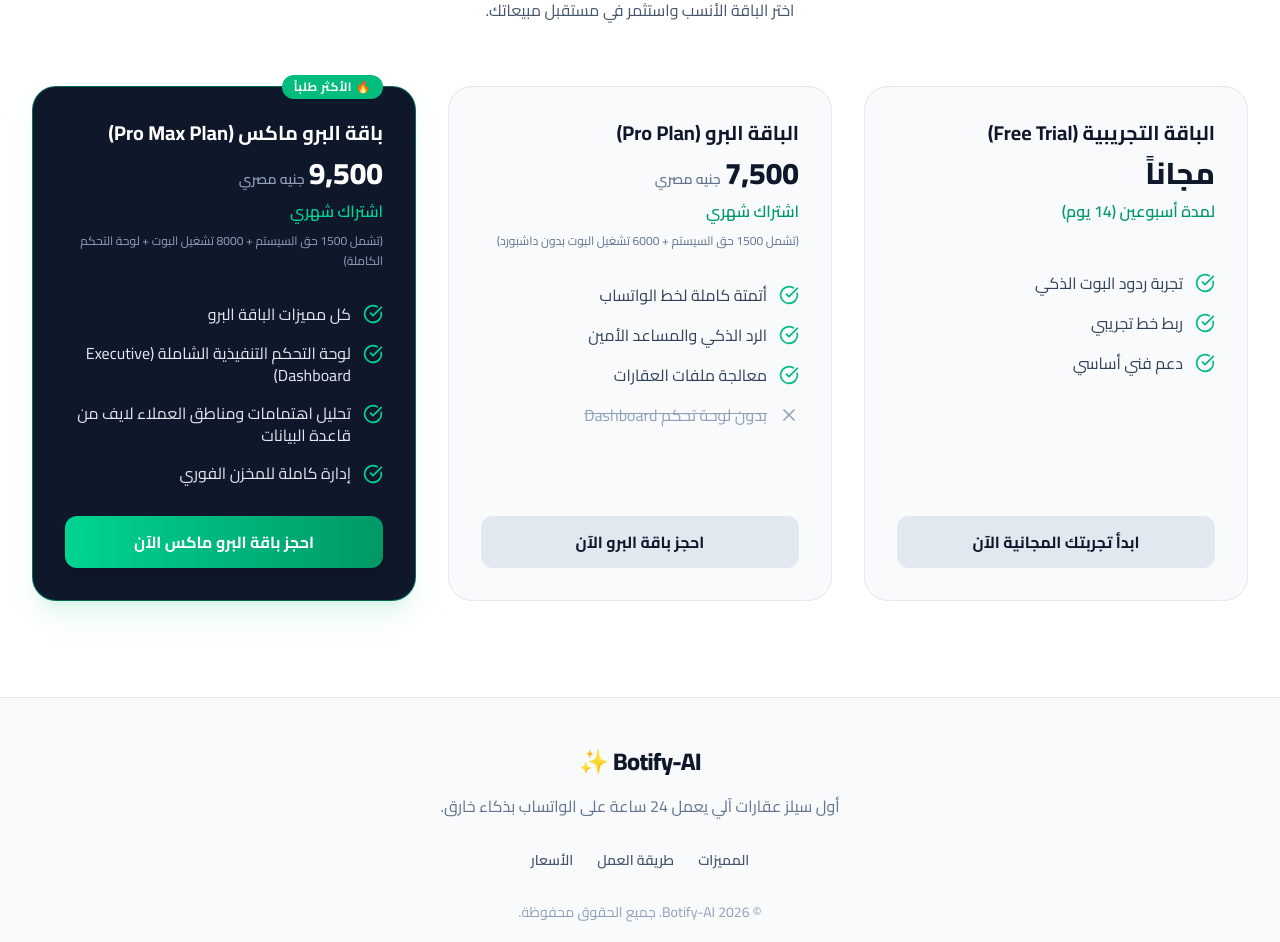
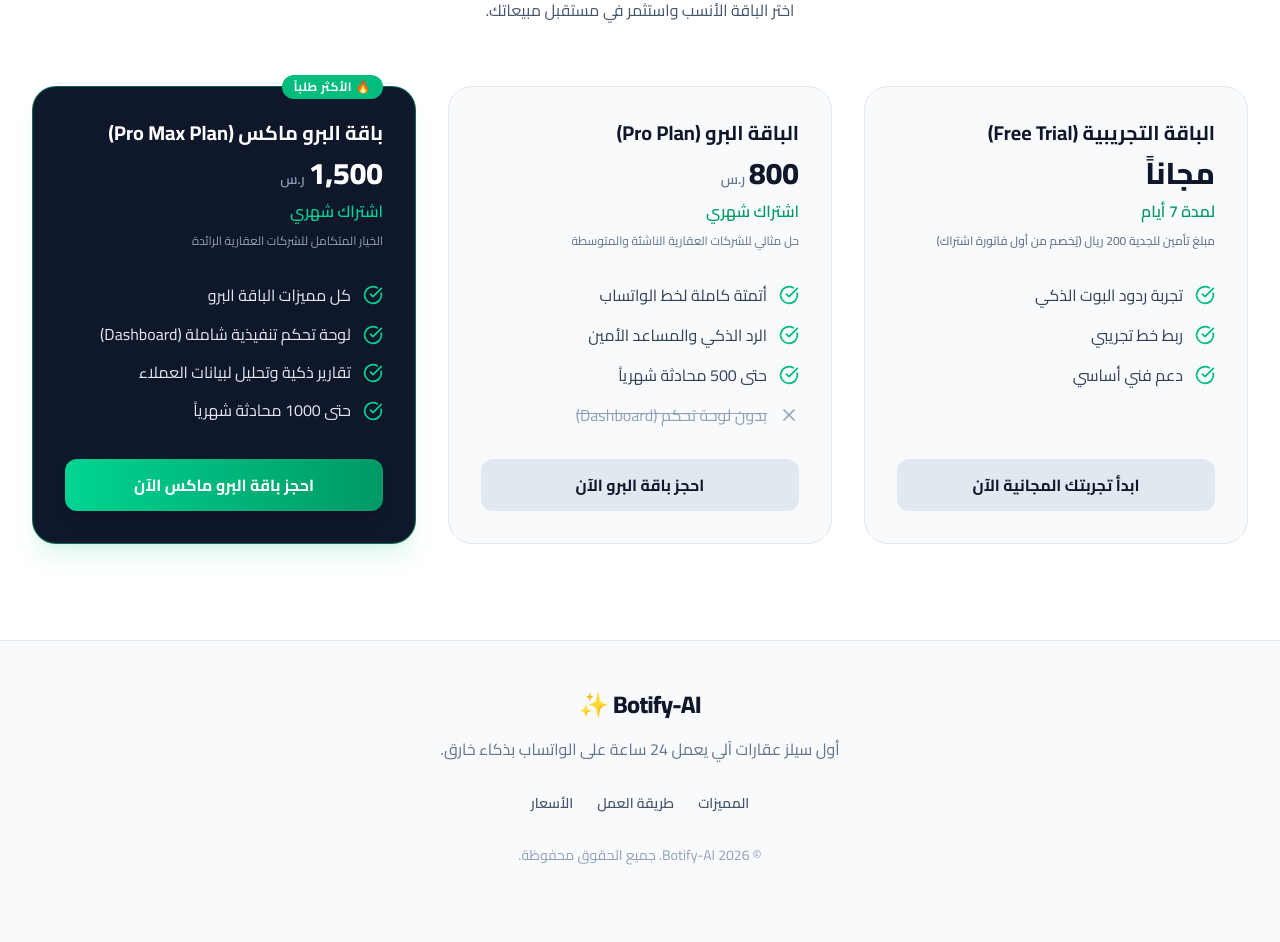
Before and after one commit to yst2009/botify-ai-landing-page, a Next.js app: page / in a window 1280 px wide. Shown: the part 2350-3292 px from the top of the page. After the commit the page ends 3263 px from the top, so only its background shows below. Built offline with nearby package versions, Linux system fonts and the light colour scheme.

Commit message:
Update pricing to monthly subscription

```diff
--- a/src/app/page.tsx
+++ b/src/app/page.tsx
@@ -122,7 +122,8 @@
                   <div className="mb-2">
                     <span className="text-3xl font-black text-slate-900 dark:text-white">مجاناً</span>
                   </div>
-                  <p className="text-emerald-600 dark:text-emerald-400 font-semibold mb-4">لمدة أسبوعين (14 يوم)</p>
+                  <p className="text-emerald-600 dark:text-emerald-400 font-semibold mb-2">لمدة 7 أيام</p>
+                  <p className="text-xs text-slate-500 dark:text-slate-400 leading-relaxed font-medium">مبلغ تأمين للجدية 200 ريال (يُخصم من أول فاتورة اشتراك)</p>
                 </div>
                 <ul className="space-y-4 mb-8 flex-1">
                   <li className="flex items-start gap-3 text-slate-700 dark:text-slate-300">
@@ -138,7 +139,7 @@
                     <span>دعم فني أساسي</span>
                   </li>
                 </ul>
-                <a href="https://wa.me/201028086887?text=أهلاً%20Botify-AI،%20أريد%20تفعيل%20الباقة%20التجريبية%20المجانية%20لمدة%20أسبوعين%20لشركتي" target="_blank" rel="noopener noreferrer" className="w-full block text-center py-3.5 rounded-xl bg-slate-200 dark:bg-slate-800 text-slate-900 dark:text-white font-bold hover:bg-slate-300 dark:hover:bg-slate-700 transition-colors">
+                <a href="https://wa.me/201028086887?text=أهلاً%20Botify-AI،%20أريد%20تفعيل%20الباقة%20التجريبية%20المجانية%20لمدة%207%20أيام%20لشركتي" target="_blank" rel="noopener noreferrer" className="w-full block text-center py-3.5 rounded-xl bg-slate-200 dark:bg-slate-800 text-slate-900 dark:text-white font-bold hover:bg-slate-300 dark:hover:bg-slate-700 transition-colors">
                   ابدأ تجربتك المجانية الآن
                 </a>
               </div>
@@ -148,11 +149,11 @@
                 <div className="mb-8">
                   <h3 className="text-xl font-bold text-slate-900 dark:text-white mb-2">الباقة البرو (Pro Plan)</h3>
                   <div className="mb-2">
-                    <span className="text-3xl font-black text-slate-900 dark:text-white">7,500</span>
-                    <span className="text-slate-500 dark:text-slate-400 mr-1 text-sm font-semibold">جنيه مصري</span>
+                    <span className="text-3xl font-black text-slate-900 dark:text-white">800</span>
+                    <span className="text-slate-500 dark:text-slate-400 mr-1 text-sm font-semibold">ر.س</span>
                   </div>
                   <p className="text-emerald-600 dark:text-emerald-400 font-semibold mb-2">اشتراك شهري</p>
-                  <p className="text-xs text-slate-500 dark:text-slate-400 leading-relaxed">(تشمل 1500 حق السيستم + 6000 تشغيل البوت بدون داشبورد)</p>
+                  <p className="text-xs text-slate-500 dark:text-slate-400 leading-relaxed">حل مثالي للشركات العقارية الناشئة والمتوسطة</p>
                 </div>
                 <ul className="space-y-4 mb-8 flex-1">
                   <li className="flex items-start gap-3 text-slate-700 dark:text-slate-300">
@@ -165,20 +166,20 @@
                   </li>
                   <li className="flex items-start gap-3 text-slate-700 dark:text-slate-300">
                     <CheckCircle size={20} className="text-emerald-500 shrink-0 mt-0.5" />
-                    <span>معالجة ملفات العقارات</span>
+                    <span>حتى 500 محادثة شهرياً</span>
                   </li>
                   <li className="flex items-start gap-3 text-slate-400 dark:text-slate-500">
                     <X size={20} className="text-slate-400 dark:text-slate-500 shrink-0 mt-0.5" />
-                    <span className="line-through">بدون لوحة تحكم Dashboard</span>
+                    <span className="line-through">بدون لوحة تحكم (Dashboard)</span>
                   </li>
                 </ul>
-                <a href="https://wa.me/201028086887?text=أهلاً%20Botify-AI،%20أريد%20حجز%20الباقة%20البرو%20(بدون%20داشبورد)%20لبدء%20أتمتة%20المبيعات" target="_blank" rel="noopener noreferrer" className="w-full block text-center py-3.5 rounded-xl bg-slate-200 dark:bg-slate-800 text-slate-900 dark:text-white font-bold hover:bg-slate-300 dark:hover:bg-slate-700 transition-colors">
+                <a href="https://wa.me/201028086887?text=أهلاً%20Botify-AI،%20أريد%20حجز%20الباقة%20البرو%20لبدء%20أتمتة%20المبيعات" target="_blank" rel="noopener noreferrer" className="w-full block text-center py-3.5 rounded-xl bg-slate-200 dark:bg-slate-800 text-slate-900 dark:text-white font-bold hover:bg-slate-300 dark:hover:bg-slate-700 transition-colors">
                   احجز باقة البرو الآن
                 </a>
               </div>
 
               {/* Plan 3: Pro Max Plan */}
-              <div className="bg-slate-900 dark:bg-slate-900 border border-emerald-500/50 rounded-3xl p-8 flex flex-col relative shadow-xl shadow-emerald-500/10">
+              <div className="bg-slate-900 dark:bg-slate-900 border border-emerald-500/50 rounded-3xl p-8 flex flex-col relative shadow-xl shadow-emerald-500/10 hover:shadow-emerald-500/20 hover:-translate-y-1 transition-all duration-300">
                 <div className="absolute top-0 right-8 -translate-y-1/2">
                   <span className="bg-emerald-500 text-white text-xs font-bold px-3 py-1 rounded-full uppercase tracking-wider flex items-center gap-1">
                     🔥 الأكثر طلباً
@@ -187,11 +188,11 @@
                 <div className="mb-8">
                   <h3 className="text-xl font-bold text-white mb-2">باقة البرو ماكس (Pro Max Plan)</h3>
                   <div className="mb-2">
-                    <span className="text-3xl font-black text-white">9,500</span>
-                    <span className="text-slate-400 mr-1 text-sm font-semibold">جنيه مصري</span>
+                    <span className="text-3xl font-black text-white">1,500</span>
+                    <span className="text-slate-400 mr-1 text-sm font-semibold">ر.س</span>
                   </div>
                   <p className="text-emerald-400 font-semibold mb-2">اشتراك شهري</p>
-                  <p className="text-xs text-slate-400 leading-relaxed">(تشمل 1500 حق السيستم + 8000 تشغيل البوت + لوحة التحكم الكاملة)</p>
+                  <p className="text-xs text-slate-400 leading-relaxed">الخيار المتكامل للشركات العقارية الرائدة</p>
                 </div>
                 <ul className="space-y-4 mb-8 flex-1">
                   <li className="flex items-start gap-3 text-slate-200">
@@ -200,18 +201,18 @@
                   </li>
                   <li className="flex items-start gap-3 text-slate-200">
                     <CheckCircle size={20} className="text-emerald-400 shrink-0 mt-0.5" />
-                    <span className="leading-snug">لوحة التحكم التنفيذية الشاملة (Executive Dashboard)</span>
+                    <span className="leading-snug">لوحة تحكم تنفيذية شاملة (Dashboard)</span>
                   </li>
                   <li className="flex items-start gap-3 text-slate-200">
                     <CheckCircle size={20} className="text-emerald-400 shrink-0 mt-0.5" />
-                    <span className="leading-snug">تحليل اهتمامات ومناطق العملاء لايف من قاعدة البيانات</span>
+                    <span className="leading-snug">تقارير ذكية وتحليل لبيانات العملاء</span>
                   </li>
                   <li className="flex items-start gap-3 text-slate-200">
                     <CheckCircle size={20} className="text-emerald-400 shrink-0 mt-0.5" />
-                    <span className="leading-snug">إدارة كاملة للمخزن الفوري</span>
+                    <span className="leading-snug">حتى 1000 محادثة شهرياً</span>
                   </li>
                 </ul>
-                <a href="https://wa.me/201028086887?text=أهلاً%20Botify-AI،%20أريد%20حجز%20الباقة%20البرو%20ماكس%20الشاملة%20(البوت%20+%20الداشبورد)%20لشركتي%20العقارية" target="_blank" rel="noopener noreferrer" className="w-full block text-center py-3.5 rounded-xl bg-gradient-to-l from-emerald-600 to-emerald-400 text-white font-bold shadow-lg hover:scale-105 transition-transform duration-300">
+                <a href="https://wa.me/201028086887?text=أهلاً%20Botify-AI،%20أريد%20حجز%20الباقة%20البرو%20ماكس%20الشاملة%20لشركتي%20العقارية" target="_blank" rel="noopener noreferrer" className="w-full block text-center py-3.5 rounded-xl bg-gradient-to-l from-emerald-600 to-emerald-400 text-white font-bold shadow-lg hover:scale-105 transition-transform duration-300">
                   احجز باقة البرو ماكس الآن
                 </a>
               </div>
```
